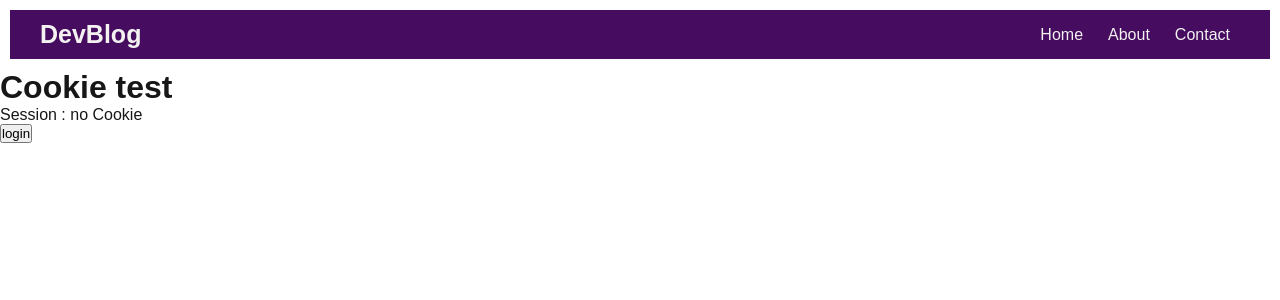
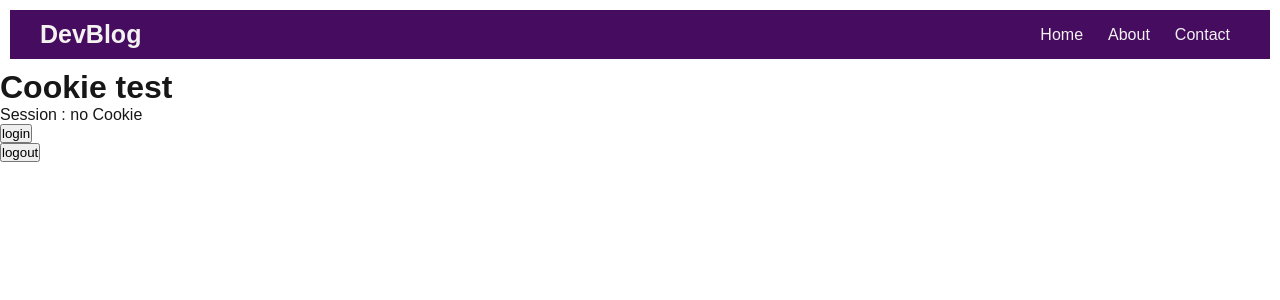
Before and after one commit to MOHITGUPTA6510/nextJS-learning, a Next.js app in the folder devblog/: page /cookie-test in a window 1280 px wide. Shown: the top 300 px of the page. Built offline with nearby package versions, Linux system fonts and the light colour scheme; no server answers.

Commit message:
use cookies to logout

```diff
--- a/devblog/app/cookie-test/page.js
+++ b/devblog/app/cookie-test/page.js
@@ -7,6 +7,15 @@ async function setSession() {
     const cookieStore = await cookies();
 
     cookieStore.set("session" , "abc123");
+
+}
+
+async function logout() {
+    "use server";
+
+    const cookieStore = await cookies();
+
+    cookieStore.delete("session");
 
 }
 
@@ -27,6 +36,11 @@ export default async function CookiesTest() {
                     login
                 </button>
             </form>
+            <form action={logout}>
+                <button>
+                    logout
+                </button>
+            </form>
         </div>
     );
 }
```
